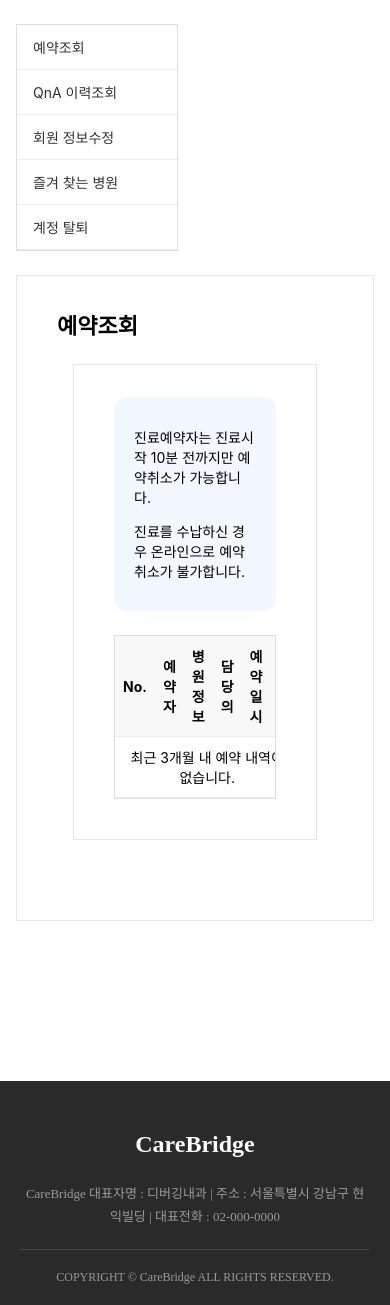
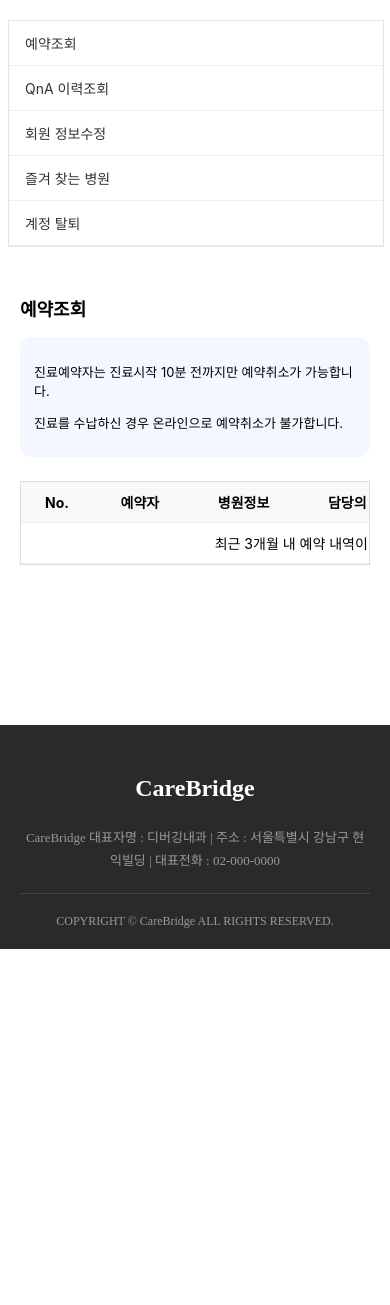
Before and after one commit to ming-0120/carebridge, a Django app: template apps/mypage/templates/mypage/reservation_list.html in a window 390 px wide. Shown: the part 117-1422 px from the top of the page. After the commit the page ends 1066 px from the top, so only its background shows below. Run offline with Django 5.2, Linux system fonts and the light colour scheme; the template is opened without the code that fills it, so the values that code supplies are empty.

Commit message:
css mypage 수정

```diff
--- a/apps/db/models/hospital.py
+++ b/apps/db/models/hospital.py
@@ -20,7 +20,7 @@ class Hospital(models.Model):
     homepage = models.CharField(max_length=255, null=True, blank=True)        # hospUrl
     estb_date = models.CharField(max_length=20, null=True, blank=True)        # estbDd
     sido = models.CharField(max_length=6, null=True, blank=True)              # sidoCd
-    sggu = models.CharField(max_length=6, null=True, blank=True)              # sgguCd
+    sggu = models.CharField(max_length=20, null=True, blank=True)             # sgguCdNm (구 이름)
     dr_total = models.IntegerField(null=True, blank=True)                     # drTotCnt
 
     class Meta:
--- a/apps/mypage/static/mypage/css/profile_edit.css
+++ b/apps/mypage/static/mypage/css/profile_edit.css
@@ -281,11 +281,32 @@ html, body {
 @media (max-width: 768px) {
   .mypage-layout {
     flex-direction: column;
-    padding: 0 16px;
+    padding: 0 8px;
+    margin: 20px auto;
   }
 
   .mypage-sidebar {
     width: 100%;
+  }
+
+  .mypage-sidebar li a {
+    width: 100%;
+    box-sizing: border-box;
+  }
+
+  .mypage-content {
+    padding: 16px 12px 20px;
+    border: none;
+  }
+
+  .mypage-content h2 {
+    font-size: 18px;
+    margin-bottom: 16px;
+  }
+
+  .notice {
+    padding: 12px 14px;
+    font-size: 13px;
   }
 
   .form-row {
--- a/apps/mypage/static/mypage/css/reservation_list.css
+++ b/apps/mypage/static/mypage/css/reservation_list.css
@@ -1,42 +1,4 @@
-
-.mypage-layout {
-    display: flex;
-    gap: 24px;
-    margin-top: 24px;
-}
-
-.mypage-sidebar {
-    width: 160px;
-    border: 1px solid #ddd;
-}
-
-.mypage-sidebar ul {
-    list-style: none;
-    margin: 0;
-    padding: 0;
-}
-
-.mypage-sidebar li a {
-    display: block;
-    padding: 12px 16px;
-    border-bottom: 1px solid #eee;
-    text-decoration: none;
-    color: #333;
-}
-
-
-.mypage-content {
-    flex: 1;
-}
-
-.notice {
-    background: #f3f7ff;
-    border-radius: 12px;
-    padding: 16px 20px;
-    margin-bottom: 24px;
-    font-size: 14px;
-}
-
+/* 예약 목록 테이블 스타일 */
 .reservation-table-wrapper {
     max-height: 400px;
     overflow-y: auto;
@@ -82,3 +44,27 @@
     border-color: #ccc;
     cursor: default;
 }
+
+/* 모바일 반응형 - 테이블 가로 스크롤 */
+@media (max-width: 768px) {
+    .reservation-table-wrapper {
+        overflow-x: auto;
+        -webkit-overflow-scrolling: touch;
+    }
+
+    .reservation-table {
+        min-width: 600px;
+    }
+
+    .reservation-table th,
+    .reservation-table td {
+        white-space: nowrap;
+        padding: 10px 12px;
+    }
+
+    /* 병원정보 셀만 줄바꿈 허용 */
+    .reservation-table td:nth-child(3) {
+        white-space: normal;
+        min-width: 120px;
+    }
+}
--- a/apps/mypage/templates/mypage/profile_edit.html
+++ b/apps/mypage/templates/mypage/profile_edit.html
@@ -2,9 +2,6 @@
 {% load static %}
 
 {% block mypage_content %}
-<link rel="stylesheet" href="{% static 'mypage/css/profile_edit.css' %}">
-<div class="mypage-layout">
-    <section class="mypage-content">
 <h2>개인정보수정</h2>
 
 {% if messages %}
@@ -83,8 +80,6 @@
         <button type="button" class="btn btn-secondary" onclick="history.back();">취소</button>
     </div>
 </form>
-    </section>
-</div>
 <script src="//t1.daumcdn.net/mapjsapi/bundle/postcode/prod/postcode.v2.js"></script>
 <script src="{% static 'mypage/js/profile_edit.js' %}"></script>
 {% endblock %}
--- a/apps/mypage/templates/mypage/reservation_list.html
+++ b/apps/mypage/templates/mypage/reservation_list.html
@@ -4,10 +4,7 @@
 {% block mypage_content %}
 <link rel="stylesheet" href="{% static 'mypage/css/reservation_list.css' %}">
 <h2>예약조회</h2>
-<div class="mypage-layout">
 
-    <!-- 오른쪽 컨텐츠 -->
-    <section class="mypage-content">
 <div class="notice">
     <p>진료예약자는 진료시작 10분 전까지만 예약취소가 가능합니다.</p>
     <p>진료를 수납하신 경우 온라인으로 예약취소가 불가합니다.</p>
@@ -48,7 +45,6 @@
                         <td>
                             {{ r.reserved_at|date:"Y년 m월 d일" }}<br>
                             {{ r.reserved_at|time:"H:i" }} ~
-                                    <!-- {{ r.reserved_end|date:"Y년 m월 d일" }}<br> -->
                             {{ r.reserved_end|time:"H:i" }}
                         </td>
                         <td>
@@ -80,7 +76,5 @@
         </tbody>
     </table>
 </div>
-    </section>
-</div>
 <script src="{% static 'mypage/js/reservation_list.js' %}"></script>
 {% endblock %}
--- a/apps/qna/templates/m_qna_write.html
+++ b/apps/qna/templates/m_qna_write.html
@@ -166,9 +166,9 @@
               <div class="writer-info-value writer-phone-group">
                 <span class="writer-text">{{ phone_parts.area|default:'' }}</span>
                 <input type="hidden" name="phone_area" value="{{ phone_parts.area|default:'' }}">
-                <span class="phone-separator">-</span>
+                <span class="phone-separator"></span>
                 <span class="writer-text">{{ phone_parts.middle|default:'' }}</span>
-                <span class="phone-separator">-</span>
+                <span class="phone-separator"></span>
                 <span class="writer-text">{{ phone_parts.last|default:'' }}</span>
               </div>
             </div>
```
Also changed, not shown: apps/mypage/static/mypage/css/account_withdraw.css (+23 -0 lines), apps/mypage/static/mypage/css/favorite_hospitals.css (+23 -0 lines), apps/mypage/templates/mypage/profile_edit_doctor.html (+11 -21 lines), apps/qna/views.py (+7 -3 lines), 1 other file. Lines whose indentation alone changed are shown as unchanged.
